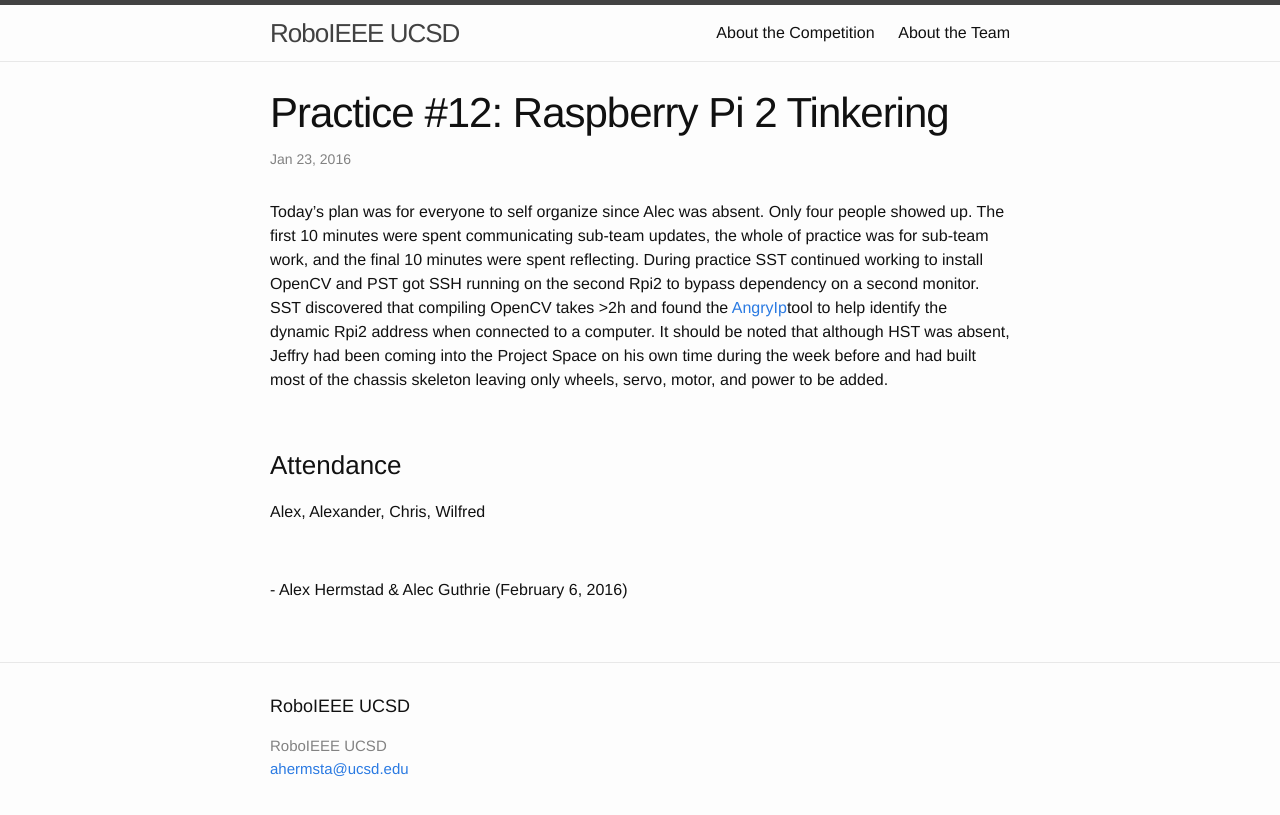
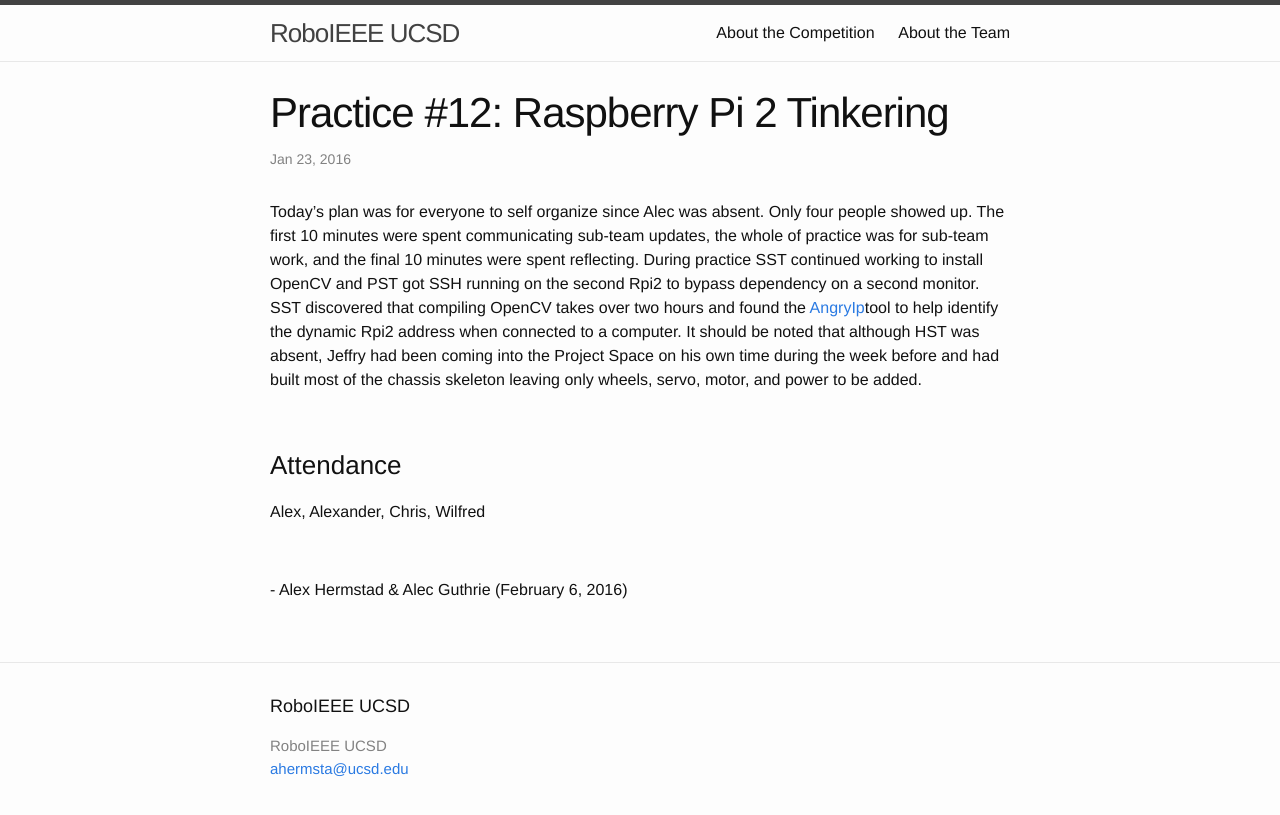
Before and after one commit to hermstadalex/UCSDroboIEEE, a Jekyll site: the page built from _posts/2016-01-23-RpiTinkering.markdown, in a window 1280 px wide. Shown: the top 815 px of the page. Built offline with Jekyll 4.4.1, drawn with Linux system fonts in a browser that asks for light colours; a file with an impossible date is left out.

Commit message:
Fixed Posts

```diff
--- a/_posts/2016-01-16-RpiIntroduction.markdown
+++ b/_posts/2016-01-16-RpiIntroduction.markdown
@@ -20,8 +20,7 @@
 
 
 
-Outreach and Fundraising
-------------------------
+## Outreach and Fundraising
 
 At the start of Saturday’s practice Christian as FST (the funding sub-team)
 informed everyone about multiple possible outreach opportunities
@@ -37,8 +36,7 @@
 
 
 
-Raspberry Pi Tinkering
-----------------------
+## Raspberry Pi Tinkering
 
 Next, SST (the software sub-team) and PST (the peripheral sub-team) began to
 familiarize themselves with the Rpis. Although there were two, only one was used
--- a/_posts/2016-01-23-RpiTinkering.markdown
+++ b/_posts/2016-01-23-RpiTinkering.markdown
@@ -10,8 +10,8 @@
 updates, the whole of practice was for sub-team work, and the final 10 minutes
 were spent reflecting. During practice SST continued working to install OpenCV
 and PST got SSH running on the second Rpi2 to bypass dependency on a second
-monitor. SST discovered that compiling OpenCV takes \>2h and found the
-[AngryIp](<http://angryip.org/>)tool to help identify the dynamic Rpi2 address
+monitor. SST discovered that compiling OpenCV takes over two hours and found the
+[AngryIp](http://angryip.org/)tool to help identify the dynamic Rpi2 address
 when connected to a computer. It should be noted that although HST was absent,
 Jeffry had been coming into the Project Space on his own time during the week
 before and had built most of the chassis skeleton leaving only wheels, servo,
```
Also changed, not shown: _posts/2016-01-20-RpiWorkshop.markdown (+3 -6 lines).
